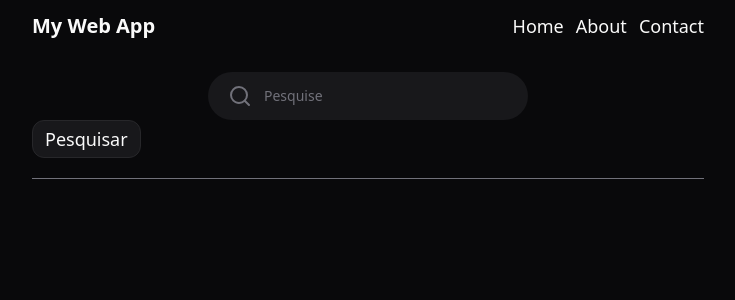
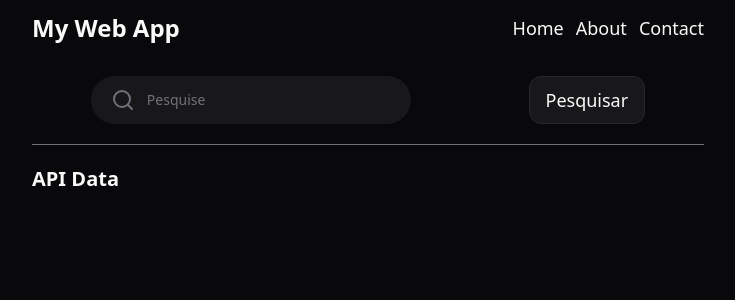
Before and after one commit to logcode-ao/practicing-reactjs, a React (Vite) app in the folder app-selfwork/wiki-search/: page / in a window 1280 px wide. Shown: the top 300 px of the page, without its empty margins (272-1007 px from the left). Built offline with nearby package versions, Linux system fonts and the light colour scheme.

Commit message:
Pequenos ajustes no Button, HeaderMenu, ResultList e tambem o Home

```diff
--- a/app-selfwork/wiki-search/src/components/Button.tsx
+++ b/app-selfwork/wiki-search/src/components/Button.tsx
@@ -1,8 +1,6 @@
-import { Header } from "./Header";
-
 export function Button() {
   return (
-    <button className="border px-3 py-1 rounded-xl bg-zinc-900 border-zinc-800 text-lg hover:bg-zinc-950">
+    <button className="border px-4 py-2 rounded-xl bg-zinc-900 border-zinc-800 text-lg hover:bg-zinc-950">
       Pesquisar
     </button>
   );
--- a/app-selfwork/wiki-search/src/components/HeaderMenu.tsx
+++ b/app-selfwork/wiki-search/src/components/HeaderMenu.tsx
@@ -1,9 +1,9 @@
 export default function HeaderMenu() {
   return (
-    <nav className="flex justify-between mt-3 mb-8">
-      <h1 className="font-semibold text-xl cursor-pointer ">My Web App</h1>
+    <nav className="flex justify-between mt-3 mb-8 items-center">
+      <h1 className="font-semibold text-2xl cursor-pointer ">My Web App</h1>
       <ul className="flex gap-3 font-medium cursor-pointer text-lg">
-        <li className="hover:underline ">Home</li>
+        <li className=" hover:underline ">Home</li>
         <li className="hover:underline ">About</li>
         <li className="hover:underline ">Contact</li>
       </ul>
--- a/app-selfwork/wiki-search/src/components/ResultList.tsx
+++ b/app-selfwork/wiki-search/src/components/ResultList.tsx
@@ -8,6 +8,7 @@ interface ResultListProps {
 export function ResultList({ data }: ResultListProps) {
   return (
     <section className="space-y-8 border-t border-zinc-500 py-5 mt-5">
+      <h3 className="font-semibold text-xl">API Data</h3>
       {data.map((result) => (
         <Result
           key={result.title}
--- a/app-selfwork/wiki-search/src/page/Home.tsx
+++ b/app-selfwork/wiki-search/src/page/Home.tsx
@@ -30,8 +30,10 @@ export default function Home() {
     <main className="min-h-screen">
       <div className="max-w-2xl min-h-96 mx-auto">
         <HeaderMenu />
-        <Header setSearch={setSearch} />
-        <Button />
+        <div className="flex justify-around">
+          <Header setSearch={setSearch} />
+          <Button />
+        </div>
 
         <ResultList data={data} />
       </div>
```
